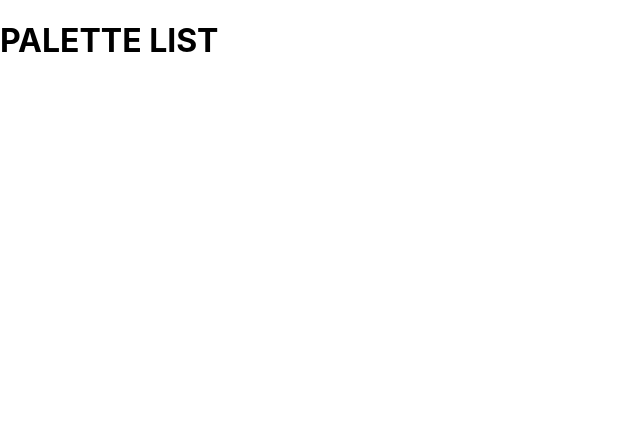
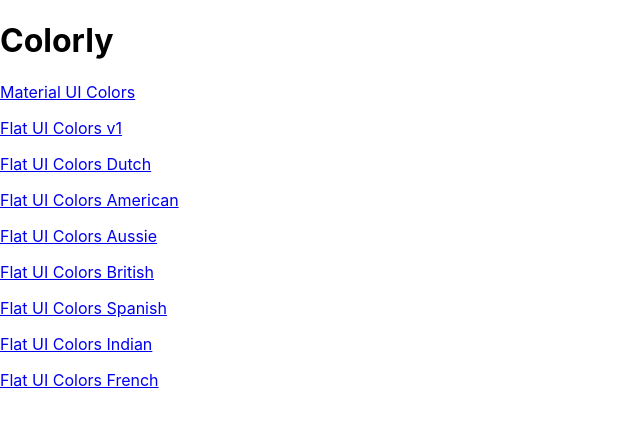
Before and after one commit to prosperosbooks/Colorly, a React (Create React App) app: page / in a window 1280 px wide. Shown: the top 424 px of the page, without its empty margins (0-640 px from the left). Built offline with nearby package versions, Linux system fonts and the light colour scheme; the HTML template or start-up script is replaced by a standard one.

Commit message:
add palette list and links

```diff
--- a/src/App.js
+++ b/src/App.js
@@ -1,6 +1,7 @@
 import React from "react";
 import { Route, Switch } from "react-router-dom";
 import Palette from "./Palette";
+import PaletteList from "./PaletteList";
 import seedColors from "./seedColors";
 import { generatePalette } from "./colorHelpers";
 
@@ -11,14 +12,19 @@
     });
   }
   render() {
+
     return (
       <Switch>
-        <Route exact path="/" render={() => <h1>PALETTE LIST</h1>} />
+        <Route exact path="/" render={() => <PaletteList palettes={seedColors} />} />
         <Route
           exact
           path="/palette/:id"
           render={routeProps => (
-            <Palette palette={generatePalette(this.findPalette(routeProps.match.params.id))} />
+            <Palette
+              palette={generatePalette(
+                this.findPalette(routeProps.match.params.id)
+              )}
+            />
           )}
         />
       </Switch>
--- a/src/Navbar.js
+++ b/src/Navbar.js
@@ -1,4 +1,5 @@
 import React, { Component } from "react";
+import { Link } from "react-router-dom";
 import MenuItem from "@material-ui/core/MenuItem";
 import Select from "@material-ui/core/Select";
 import Snackbar from "@material-ui/core/Snackbar";
@@ -32,7 +33,7 @@
     return (
       <header className="Navbar">
         <div className="logo">
-          <a href="#">colorly</a>
+          <Link to="/">colorly</Link>
         </div>
 
         <div className="slider">
--- /dev/null
+++ b/src/PaletteList.js
@@ -0,0 +1,18 @@
+import React, { Component } from "react";
+import { Link } from "react-router-dom";
+
+export default class PaletteList extends Component {
+  render() {
+    const { palettes } = this.props;
+    return (
+      <div>
+        <h1>Colorly</h1>
+        {palettes.map(palette => (
+          <p>
+            <Link to={`/palette/${palette.id}`}>{palette.paletteName}</Link>
+          </p>
+        ))}
+      </div>
+    );
+  }
+}
```
